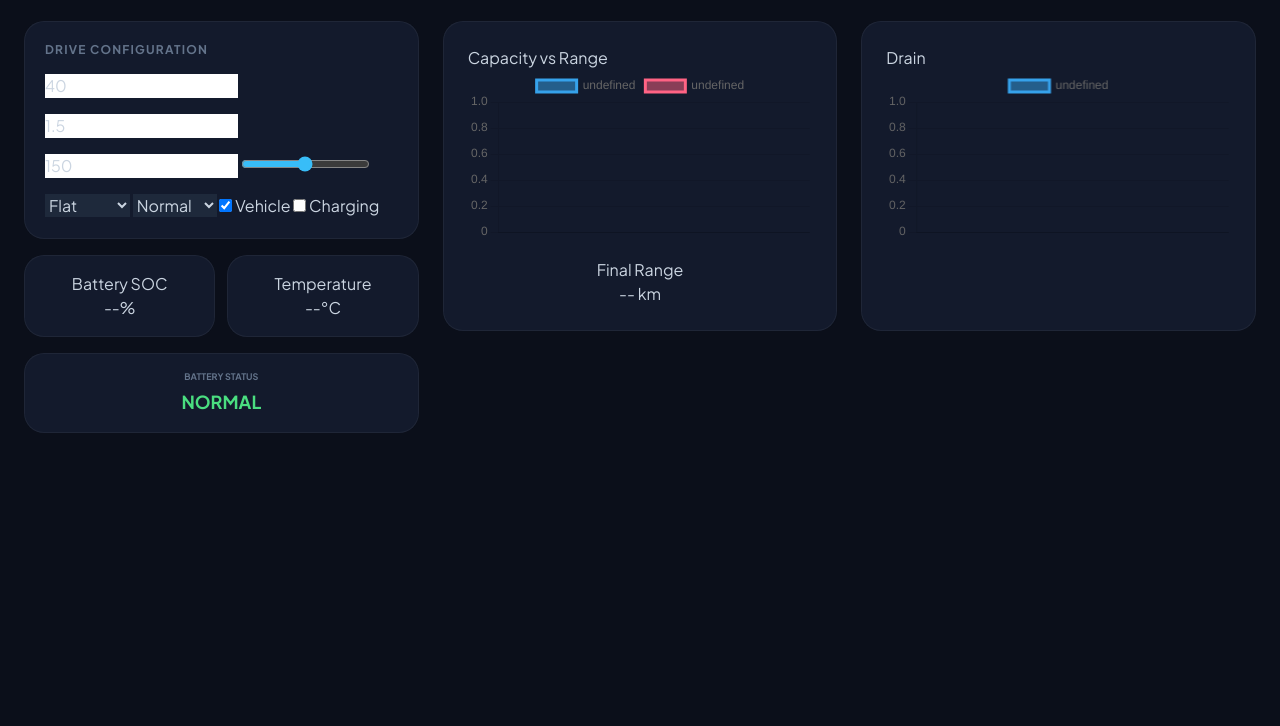
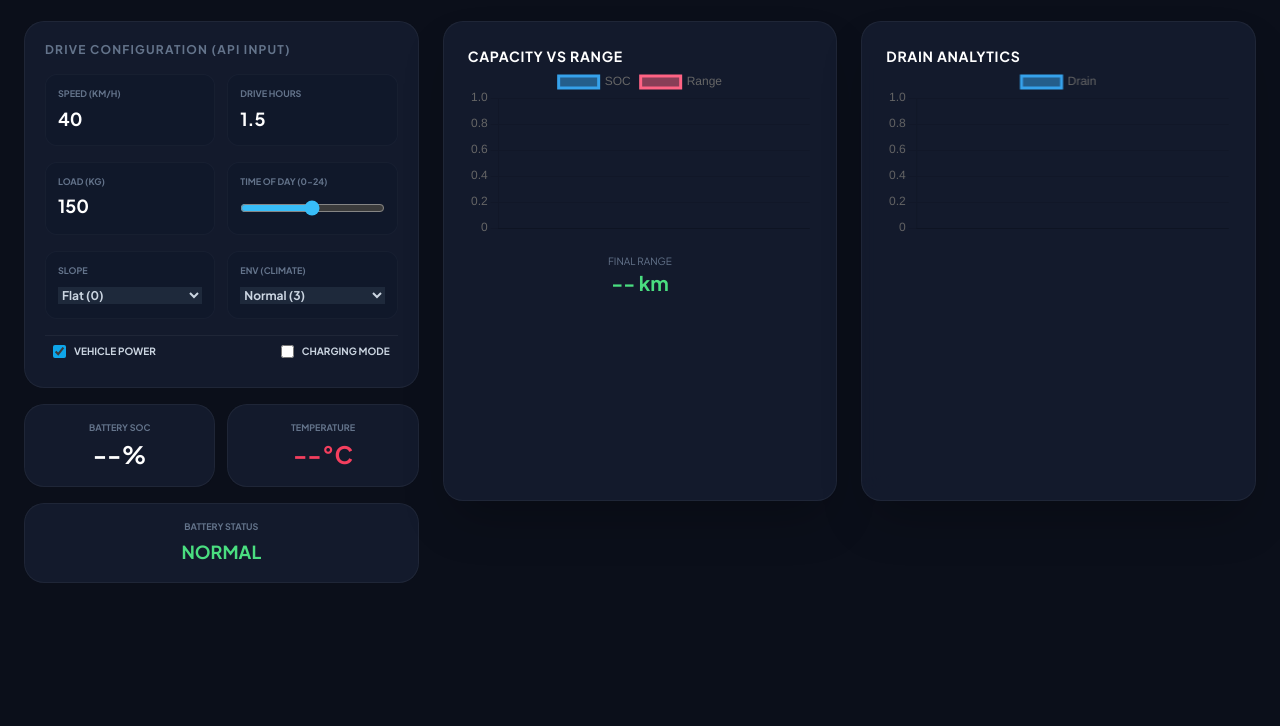
Before and after one commit to pradeep0317/EVSentinal, a website: page public/index.html in a window 1280 px wide. Shown: the part 74-800 px from the top of the page. Drawn offline with nearby package versions, Linux system fonts and the light colour scheme; no server answers.

Commit message:
Update index.html

```diff
--- a/public/index.html
+++ b/public/index.html
@@ -24,53 +24,86 @@
       <h1 class="text-2xl font-bold text-white tracking-tight italic">⚡ EV DIGITAL TWIN PRO</h1>
       <p class="text-[10px] text-slate-500 font-bold uppercase tracking-[0.3em]">Full API Integration Dashboard</p>
     </div>
+    <div id="status" class="text-[10px] font-black px-4 py-1 bg-sky-500/10 text-sky-400 border border-sky-500/20 rounded-full uppercase tracking-widest">
+      ● Unity Engine Connected
+    </div>
   </header>
 
   <div class="grid grid-cols-1 lg:grid-cols-12 gap-6">
 
-    <!-- LEFT PANEL -->
     <aside class="lg:col-span-4 space-y-4">
       <div class="glass-card p-5">
-        <h3 class="text-xs font-black text-slate-500 uppercase mb-4 tracking-widest">Drive Configuration</h3>
+        <h3 class="text-xs font-black text-slate-500 uppercase mb-4 tracking-widest">Drive Configuration (API Input)</h3>
 
         <div class="space-y-4">
-          <input id="speed" type="number" value="40">
-          <input id="drivingHours" type="number" value="1.5">
-          <input id="loadWeight" type="number" value="150">
-          <input id="timeOfDay" type="range" min="0" max="24" value="12">
+          <div class="grid grid-cols-2 gap-3">
+            <div class="input-group">
+              <label class="text-[9px] font-bold text-slate-500 block mb-1 uppercase">Speed (km/h)</label>
+              <input id="speed" type="number" value="40" class="bg-transparent text-white font-bold w-full outline-none text-lg">
+            </div>
+            <div class="input-group">
+              <label class="text-[9px] font-bold text-slate-500 block mb-1 uppercase">Drive Hours</label>
+              <input id="drivingHours" type="number" value="1.5" step="0.1" class="bg-transparent text-white font-bold w-full outline-none text-lg">
+            </div>
+          </div>
 
-          <select id="slope">
-            <option value="0">Flat</option>
-            <option value="1">Uphill</option>
-            <option value="2">Downhill</option>
-          </select>
+          <div class="grid grid-cols-2 gap-3">
+            <div class="input-group">
+              <label class="text-[9px] font-bold text-slate-500 block mb-1 uppercase">Load (kg)</label>
+              <input id="loadWeight" type="number" value="150" class="bg-transparent text-white font-bold w-full outline-none text-lg">
+            </div>
+            <div class="input-group">
+              <label class="text-[9px] font-bold text-slate-500 block mb-1 uppercase">Time of Day (0-24)</label>
+              <input id="timeOfDay" type="range" min="0" max="24" value="12" class="w-full mt-2">
+            </div>
+          </div>
 
-          <select id="environment">
-            <option value="3">Normal</option>
-            <option value="0">Summer</option>
-            <option value="1">Winter</option>
-            <option value="2">Rain</option>
-          </select>
+          <div class="grid grid-cols-2 gap-3">
+            <div class="input-group">
+              <label class="text-[9px] font-bold text-slate-500 block mb-1 uppercase">Slope</label>
+              <select id="slope" class="w-full bg-transparent text-xs font-bold">
+                <option value="0">Flat (0)</option>
+                <option value="1">Uphill (1)</option>
+                <option value="2">Downhill (2)</option>
+              </select>
+            </div>
+            <div class="input-group">
+              <label class="text-[9px] font-bold text-slate-500 block mb-1 uppercase">Env (Climate)</label>
+              <select id="environment" class="w-full bg-transparent text-xs font-bold">
+                <option value="3">Normal (3)</option>
+                <option value="0">Summer (0)</option>
+                <option value="1">Winter (1)</option>
+                <option value="2">Rain (2)</option>
+              </select>
+            </div>
+          </div>
 
-          <label><input id="vehicleOn" type="checkbox" checked> Vehicle</label>
-          <label><input id="isCharging" type="checkbox"> Charging</label>
+          <div class="flex justify-between items-center px-2 py-2 border-t border-white/5">
+            <label class="flex items-center gap-2 cursor-pointer">
+              <input id="vehicleOn" type="checkbox" checked class="accent-sky-500">
+              <span class="text-[10px] font-bold uppercase">Vehicle Power</span>
+            </label>
+            <label class="flex items-center gap-2 cursor-pointer">
+              <input id="isCharging" type="checkbox" class="accent-emerald-500">
+              <span class="text-[10px] font-bold uppercase">Charging Mode</span>
+            </label>
+          </div>
         </div>
       </div>
 
-      <!-- Battery + Temp -->
       <div class="grid grid-cols-2 gap-3">
         <div class="glass-card p-4 text-center">
-          <p>Battery SOC</p>
-          <div><span id="outSoc">--</span>%</div>
+          <p class="text-[9px] font-black text-slate-500 uppercase mb-1">Battery SOC</p>
+          <div class="text-2xl font-bold text-white"><span id="outSoc">--</span>%</div>
         </div>
         <div class="glass-card p-4 text-center">
-          <p>Temperature</p>
-          <div><span id="outTemp">--</span>°C</div>
+          <p class="text-[9px] font-black text-slate-500 uppercase mb-1">Temperature</p>
+          <div class="text-2xl font-bold text-rose-500"><span id="outTemp">--</span>°C</div>
         </div>
       </div>
 
-      <!-- 🔥 NEW BATTERY STATUS -->
-      <div class="glass-card p-4 text-center">
+      <!-- 🔥 BATTERY STATUS ADDED -->
+      <div class="glass-card p-4 text-center mt-3">
         <p class="text-[9px] font-black text-slate-500 uppercase mb-1">Battery Status</p>
         <div id="batteryStatus" class="text-lg font-bold text-green-400">
           NORMAL
@@ -79,25 +112,24 @@
 
     </aside>
 
-    <!-- RIGHT PANEL -->
     <main class="lg:col-span-8 space-y-6">
       <div class="grid grid-cols-1 md:grid-cols-2 gap-6">
 
-        <!-- Chart -->
-        <div class="glass-card p-6">
-          <h3>Capacity vs Range</h3>
+        <div class="glass-card p-6 h-[480px] flex flex-col shadow-2xl">
+          <h3 class="text-sm font-bold text-white uppercase tracking-wider">Capacity vs Range</h3>
           <canvas id="rangeChart"></canvas>
 
-          <!-- 🔥 FINAL RANGE -->
           <div class="mt-4 text-center">
-            <p>Final Range</p>
-            <div><span id="outFinalRange">--</span> km</div>
+            <p class="text-[10px] text-slate-500 uppercase">Final Range</p>
+            <div class="text-xl font-bold text-green-400">
+              <span id="outFinalRange">--</span> km
+            </div>
           </div>
+
         </div>
 
-        <!-- Drain -->
-        <div class="glass-card p-6">
-          <h3>Drain</h3>
+        <div class="glass-card p-6 h-[480px] flex flex-col shadow-2xl">
+          <h3 class="text-sm font-bold text-white uppercase tracking-wider">Drain Analytics</h3>
           <canvas id="drainChart"></canvas>
         </div>
 
@@ -112,29 +144,29 @@ let history = { labels: [], soc: [], range: [], drain: [] };
 
 const rangeChart = new Chart(document.getElementById('rangeChart'), {
   type: 'line',
-  data: { labels: history.labels, datasets: [{ data: history.soc }, { data: history.range }] }
+  data: { labels: history.labels, datasets: [{ label: 'SOC', data: history.soc }, { label: 'Range', data: history.range }] },
+  options: { responsive: true }
 });
 
 const drainChart = new Chart(document.getElementById('drainChart'), {
   type: 'line',
-  data: { labels: history.labels, datasets: [{ data: history.drain }] }
+  data: { labels: history.labels, datasets: [{ label: 'Drain', data: history.drain }] },
+  options: { responsive: true }
 });
 
 function updateDashboard() {
   fetch("/output")
     .then(res => res.json())
     .then(d => {
-
       if (!d.batteryCapacity && d.batteryCapacity !== 0) return;
 
       document.getElementById("outSoc").innerText = d.batteryCapacity.toFixed(1);
       document.getElementById("outTemp").innerText = d.currentTemp.toFixed(1);
 
-      // 🔥 Final Range
       if (d.finalRange !== undefined)
         document.getElementById("outFinalRange").innerText = d.finalRange.toFixed(1);
 
-      // 🔥 Battery Status Logic
+      // 🔥 BATTERY STATUS LOGIC
       let status = "NORMAL";
       let color = "#22c55e";
 
@@ -149,9 +181,11 @@ function updateDashboard() {
         color = "#eab308";
       }
 
-      const el = document.getElementById("batteryStatus");
-      el.innerText = status;
-      el.style.color = color;
+      const statusEl = document.getElementById("batteryStatus");
+      if (statusEl) {
+        statusEl.innerText = status;
+        statusEl.style.color = color;
+      }
 
       let t = new Date().toLocaleTimeString();
       history.labels.push(t);
```
